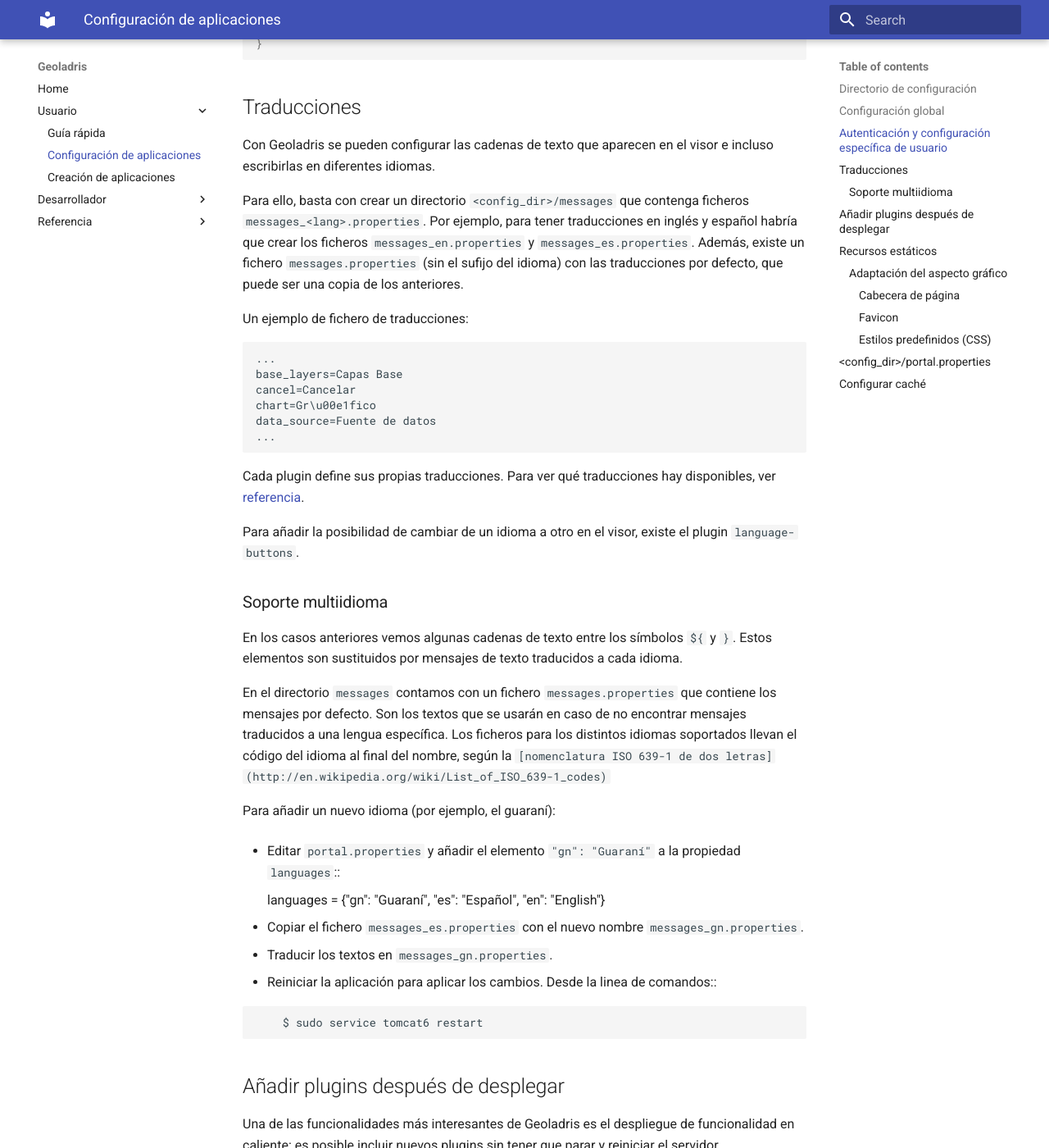
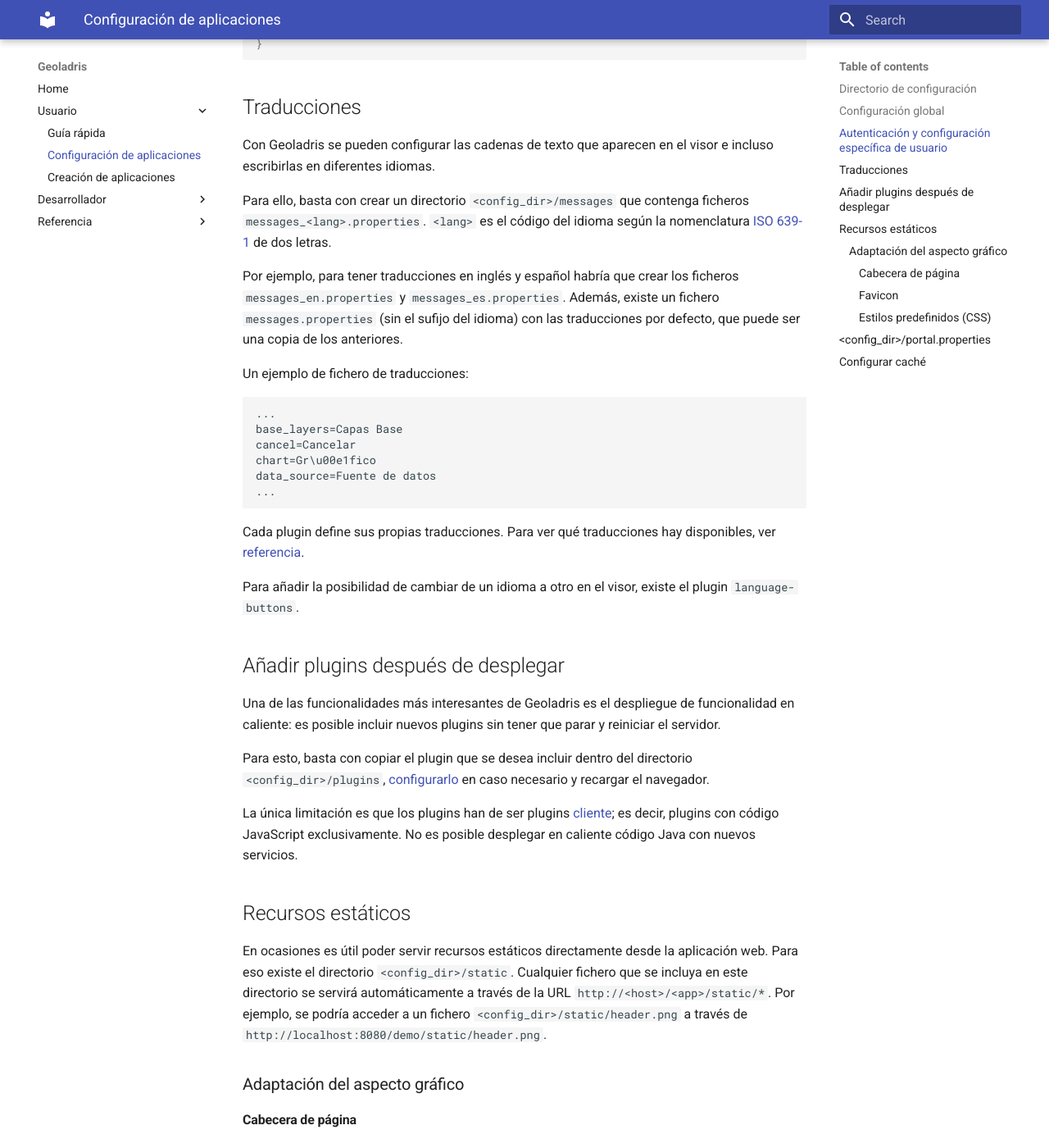
Before and after one commit to geoladris/doc, an MkDocs documentation site: the page built from docs/user/config.md, in a window 1280 px wide and 1400 px high, scrolled down 2801 px. Shown: the whole window at 82% size. Built offline with MkDocs 1.6.1 and Material for MkDocs 9.7.7, drawn with Linux system fonts in a browser that asks for light colours; old or Windows-style settings are respelled for this version of MkDocs.

Commit message:
Merge i18n doc

```diff
--- a/docs/user/config.md
+++ b/docs/user/config.md
@@ -120,26 +122,6 @@
 Cada plugin define sus propias traducciones. Para ver qué traducciones hay disponibles, ver [referencia](../ref/plugins.md).
 
 Para añadir la posibilidad de cambiar de un idioma a otro en el visor, existe el plugin `language-buttons`.
-
-### Soporte multiidioma
-
-En los casos anteriores vemos algunas cadenas de texto entre los símbolos `${` y `}`. Estos elementos son sustituidos por mensajes de texto traducidos a cada idioma.
-
-En el directorio `messages` contamos con un fichero `messages.properties` que contiene los mensajes por defecto. Son los textos que se usarán en caso de no encontrar mensajes traducidos a una lengua específica. Los ficheros para los distintos idiomas soportados llevan el código del idioma al final del nombre, según la `[nomenclatura ISO 639-1 de dos letras](http://en.wikipedia.org/wiki/List_of_ISO_639-1_codes)`
-
-Para añadir un nuevo idioma (por ejemplo, el guaraní):
-
- * Editar ``portal.properties`` y añadir el elemento ``"gn": "Guaraní"`` a la propiedad ``languages``::
-
-    languages = {"gn": "Guaraní", "es": "Español", "en": "English"}
-
- * Copiar el fichero ``messages_es.properties`` con el nuevo nombre ``messages_gn.properties``.
- * Traducir los textos en ``messages_gn.properties``.
- * Reiniciar la aplicación para aplicar los cambios. Desde la linea de comandos::
-
-~~~
-	$ sudo service tomcat6 restart
-~~~
 
 ## Añadir plugins después de desplegar
 
```
Also changed, not shown: other parts of docs/user/config.md (+3 -1 lines), docs/dev/plugins.md (+4 -0 lines).
